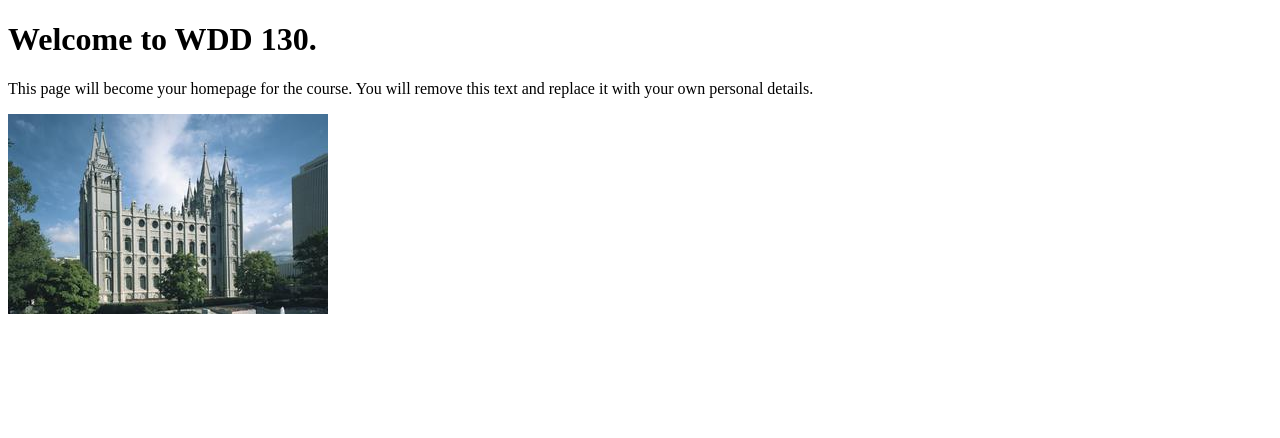
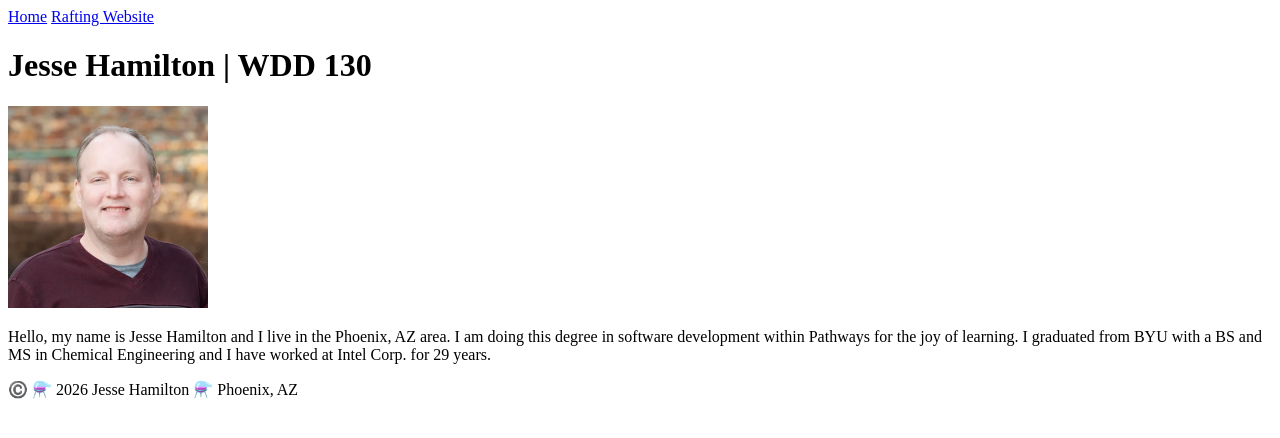
Before and after one commit to engineer1830/wdd130, a plain HTML site: page index.html in a window 1280 px wide. Drawn offline with Linux system fonts and the light colour scheme.

Commit message:
assignment work jan 4-6

```diff
--- a/index.html
+++ b/index.html
@@ -1,14 +1,41 @@
 <!DOCTYPE html>
 <html lang="en">
+
 <head>
     <meta charset="UTF-8">
     <meta name="viewport" content="width=device-width, initial-scale=1.0">
-    <title>WDD 130 | Personal Homepage</title>
+    <title>Jesse Hamilton | WDD 130</title>
 </head>
+
 <body>
-    <h1>Welcome to WDD 130.</h1>
-    <p>This page will become your homepage for the course. You will remove this text and replace it with your own personal details.</p>
+    <header>
+        <nav>
+            <a href="#">Home</a>
+            <a href="wwr/">Rafting Website</a>
+        </nav>
+    </header>
 
-    <img src="images/salt-lake-temple.jpg" alt="The Salt Lake Temple.">
+    <main>
+        <h1>Jesse Hamilton | WDD 130</h1>
+        <img src="images/profile.jpg" alt="Jesse Hamilton Profile Image" width="200">
+        <p>Hello, my name is Jesse Hamilton and I live in the Phoenix, AZ area.
+            I am doing this degree in software development within Pathways for the joy of learning.
+            I graduated from BYU with a BS and MS in Chemical Engineering and I have worked at Intel
+            Corp. for 29 years. </p>
+
+    </main>
+
+    <footer>
+        <p>©️ ⚗️ 2026 Jesse Hamilton ⚗️ Phoenix, AZ</p>
+    </footer>
+
+    <!-- <h1>Welcome to WDD 130.</h1>
+    <p>This page will become your homepage for the course. You will remove this text and
+        replace
+        it
+        with your own personal details.</p>
+
+    <img src="images/salt-lake-temple.jpg" alt="The Salt Lake Temple."> -->
 </body>
+
 </html>
```
Also changed, not shown: week01/favorite-city.html (added, +28 -0 lines), week01/start.html (added, +14 -0 lines), images/profile.jpg (added), week01/china images/IMG_0458.JPG (added), week01/china images/Us.jpg (added), week01/china images/dalian.jpg (added), week01/china images/fan-dance.jpg (added), week01/china images/great-wall.jpg (added), week01/images/profile.jesse.jpeg (added), 2 other files.
